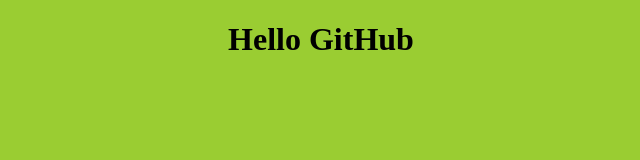
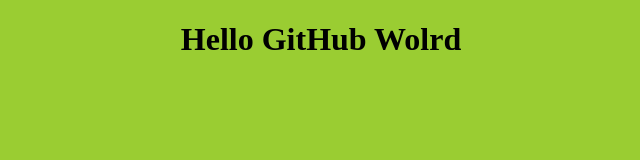
Before and after one commit to shivraj-shinde22/DemoGit, a plain HTML site: page index.html in a window 1280 px wide. Shown: the whole page, without its empty margins (319-959 px from the left). Drawn offline with Linux system fonts and the light colour scheme.

Commit message:
make commit

```diff
--- a/index.html
+++ b/index.html
@@ -8,6 +8,6 @@
     <title>Document</title>
 </head>
 <body>
-    <center><h1>Hello GitHub</h1></center>
+    <center><h1>Hello GitHub Wolrd</h1></center>
 </body>
 </html>
```
